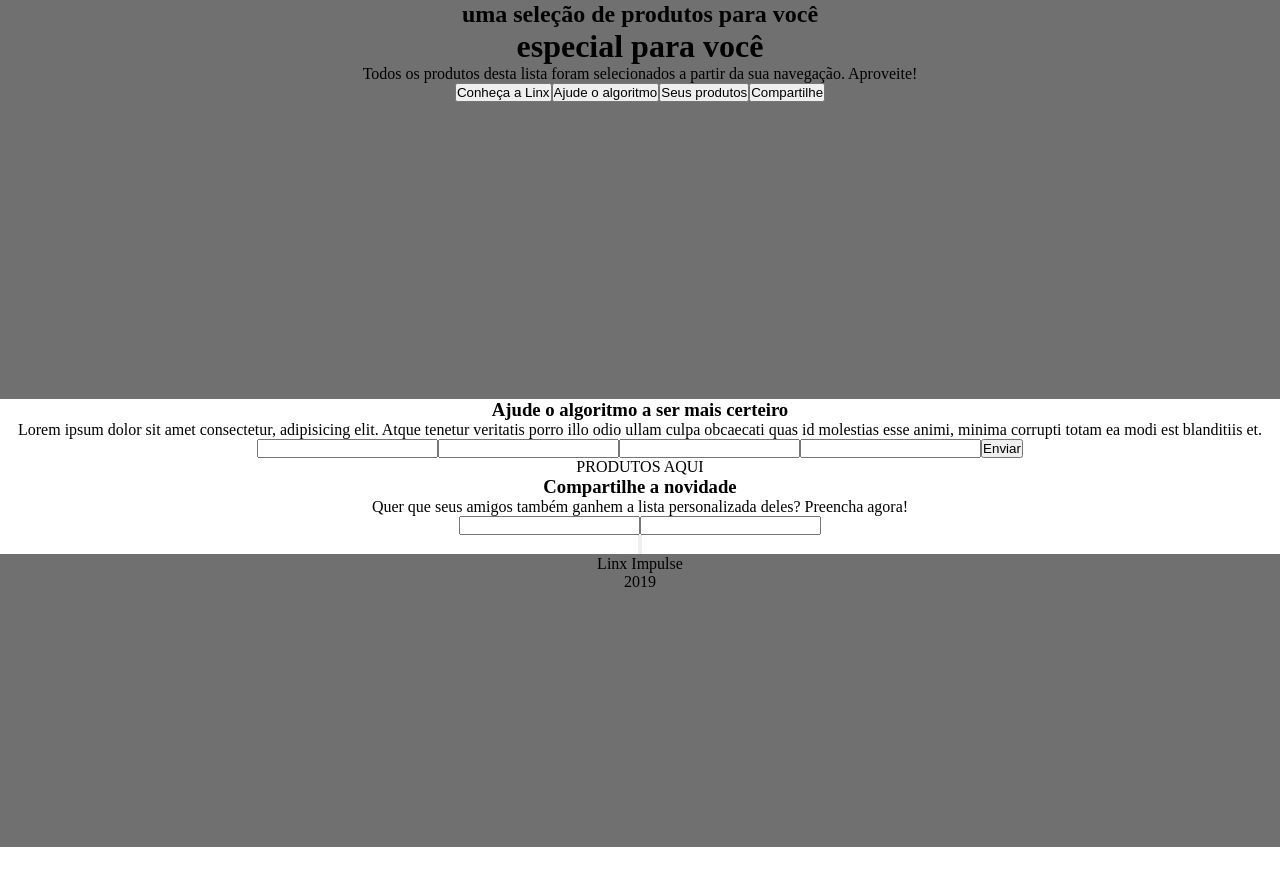
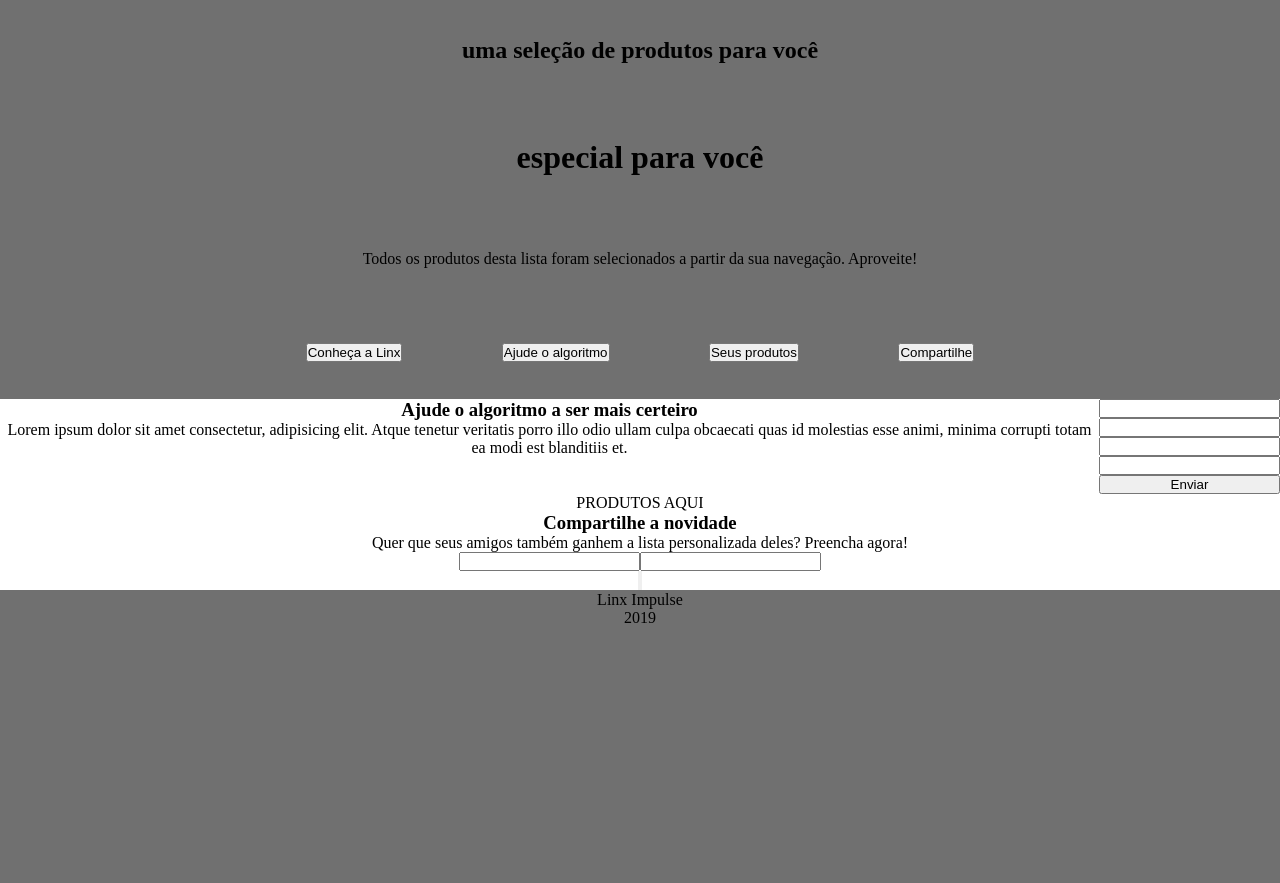
Before and after one commit to Sabrinalvs/Todo9, a React (Vite) app: page / in a window 1280 px wide. Before the commit the page ends 847 px from the top, so only its background shows below. Built offline with nearby package versions, Linux system fonts and the light colour scheme.

Commit message:
header base feito

```diff
--- a/src/components/Header/Header.jsx
+++ b/src/components/Header/Header.jsx
@@ -7,7 +7,7 @@ const Header = () => {
       <h2>uma seleção de produtos para você</h2>
       <h1>especial para você</h1>
       <p>Todos os produtos desta lista foram selecionados a partir da sua navegação. Aproveite!</p>
-      <nav>
+      <nav className={Style.naveg}>
         <input type="button" value="Conheça a Linx" />
         <input type="button" value="Ajude o algoritmo" />
         <input type="button" value="Seus produtos" />
--- a/src/components/Header/Header.module.css
+++ b/src/components/Header/Header.module.css
@@ -1,7 +1,15 @@
 .header {
+    display: flex;
+    flex-direction: column;
+    justify-content: space-around;
+    align-items: center;
     background: #707070 0% 0% no-repeat padding-box;
-    border: 1px solid #707070;
-    opacity: 1;
     height: 399px;
     width: 100%;
 }
+.naveg {
+    display: flex;
+    flex-direction: row;
+    justify-content: space-around;
+    width: 60%;
+}
--- a/src/components/SecaoCadastro/SecaoCadastro.jsx
+++ b/src/components/SecaoCadastro/SecaoCadastro.jsx
@@ -3,12 +3,12 @@ import Style from './SecaoCadastro.module.css'
 
 const SecaoCadastro = () => {
   return (
-    <section>
+    <section className={Style.secCadastro}>
       <div>
         <h3>Ajude o algoritmo a ser mais certeiro</h3>
         <p>Lorem ipsum dolor sit amet consectetur, adipisicing elit. Atque tenetur veritatis porro illo odio ullam culpa obcaecati quas id molestias esse animi, minima corrupti totam ea modi est blanditiis et.</p>
       </div>
-      <form>
+      <form className={Style.form}>
         <input type="text" />
         <input type="email" />
         <input type="text" />
--- a/src/components/SecaoCadastro/SecaoCadastro.module.css
+++ b/src/components/SecaoCadastro/SecaoCadastro.module.css
@@ -0,0 +1,9 @@
+.secCadastro {
+    display: flex;
+    flex-direction: row;
+
+}
+.form {
+    display: flex;
+    flex-direction: column;
+}
--- a/src/pages/Home.jsx
+++ b/src/pages/Home.jsx
@@ -4,10 +4,11 @@ import Header from '../components/Header/Header'
 import SecaoCadastro from '../components/SecaoCadastro/SecaoCadastro'
 import SecaoCompartilhar from '../components/SecaoCompartilhar/SecaoCompartilhar'
 import SecaoProdutos from '../components/SecaoProdutos/SecaoProdutos'
+import Style from './Home.module.css'
 
 const Home = () => {
   return (
-    <main>
+    <main className={Style.container}>
         <Header />
         <SecaoCadastro />
         <SecaoProdutos />
--- a/src/pages/Home.module.css
+++ b/src/pages/Home.module.css
@@ -0,0 +1,5 @@
+.container {
+    display: flex;
+    flex-direction: column;
+    justify-content: center;
+}
```
